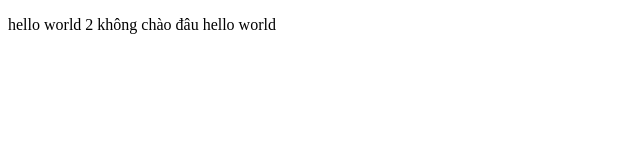
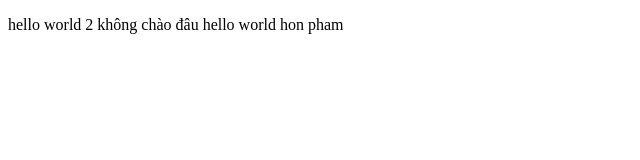
Before and after one commit to sangk3/git_nhom8, a plain HTML site: page index.html in a window 1280 px wide. Shown: the full height of the page, 0-640 px from the left. Drawn offline with Linux system fonts and the light colour scheme.

Commit message:
hon them moi

```diff
--- a/index.html
+++ b/index.html
@@ -1,16 +1,19 @@
 <!DOCTYPE html>
 <html lang="en">
+
 <head>
     <meta charset="UTF-8">
     <meta name="viewport" content="width=device-width, initial-scale=1.0">
     <title>Document</title>
 </head>
+
 <body>
     <p>
         hello world 2
         không chào đâu
         hello world
-
+        hon pham
     </p>
 </body>
+
 </html>
```
